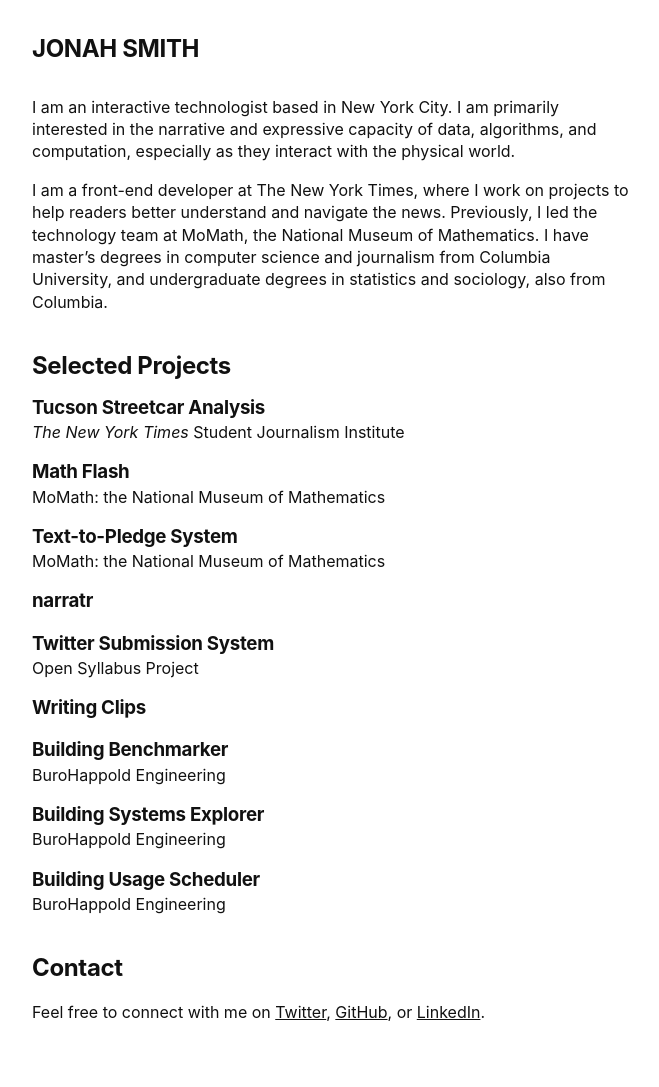
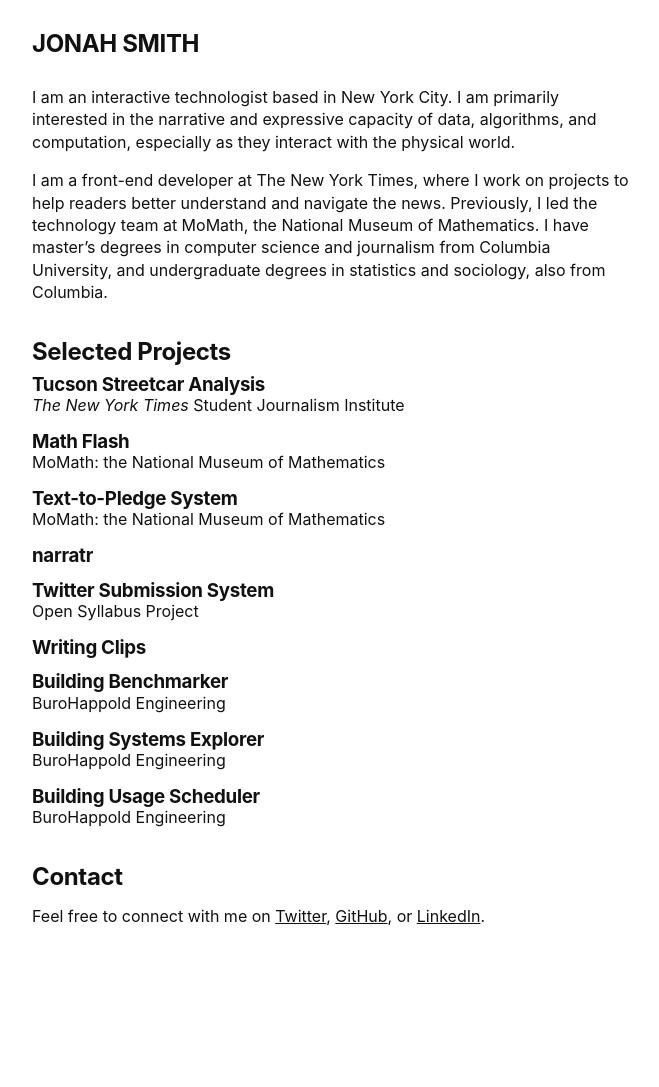
Before and after one commit to jonahsmith/personal-site, a Jekyll site: the page built from index.md, in a window 1280 px wide. Shown: the whole page, without its empty margins (308-967 px from the left). Built offline with Jekyll 4.4.1, drawn with Linux system fonts in a browser that asks for light colours; some web fonts are replaced; after the commit the page ends 991 px from its top, so only the background shows below that.

Commit message:
fix bugs and add dark mode

```diff
--- a/_includes/footer.html
+++ b/_includes/footer.html
@@ -1,9 +1,3 @@
         </main>
-        <script src="/assets/js/text-balancer.js"></script>
-        <script>
-            window.onload = function() {
-                textBalancer.initialize();
-            }
-        </script>
     </body>
 </html>
--- a/assets/css/main.scss
+++ b/assets/css/main.scss
@@ -12,12 +12,26 @@ body {
     color: $dark-text;
     margin: 2em 2% 4em;
     line-height: 1.4;
+
+    @media (prefers-color-scheme: dark) {
+        background: #1a1a1a;
+        color: #fff;
+
+        a,
+        a:hover,
+        a:active,
+        a:focus,
+        a:visited {
+            color: #fff;
+        }
+    }
 }
 
 h1, h2, h3, h4 {
     letter-spacing: -0.015em;
     margin-top: 1.5em;
     margin-bottom: 0.5em;
+    line-height: 1;
 }
 
 img {
@@ -47,7 +61,6 @@ a:visited {
 
 .project {
     a {
-        color: $dark-text;
         text-decoration: none;
 
         &:hover {
@@ -120,14 +133,17 @@ a:visited {
 
 }
 
+.embed-wrapper {
+    width: $max-width;
+    max-width: 100%;
+    margin: 0 auto;
+}
+
 .embed-container {
     position: relative;
     padding-bottom: 56.25%;
     height: 0;
     overflow: hidden;
-    max-width: 100%;
-    margin-top: 3em;
-    margin-bottom: 3em;
 }
 
 .embed-container iframe,
--- a/assets/js/text-balancer.js
+++ /dev/null
@@ -1,3 +0,0 @@
-// https://github.com/NYTimes/text-balancer
-
-textBalancer=function(){function e(t,n,r,i){var l;return r>=i?void(t.style.maxWidth=i+"px"):(l=(r+i)/2,t.style.maxWidth=l+"px",void(t.clientHeight>n?e(t,n,l+1,i):e(t,n,r+1,l)))}var t=[],n=function(e){e?l(e):t=document.querySelectorAll(".balance-text"),r();var n=i(function(){r()},100);window.addEventListener("resize",n)},r=function(){var n,r;for(r=0;r<t.length;r+=1)n=t[r],o(n)&&(n.style.maxWidth="",e(n,n.clientHeight,0,n.clientWidth))},i=function(e,t,n){var r;return function(){var i=this,l=arguments,o=function(){r=null,n||e.apply(i,l)},a=n&&!r;clearTimeout(r),r=setTimeout(o,t),a&&e.apply(i,l)}},l=function(e){selectorArray=e.split(",");for(var n=0;n<selectorArray.length;n+=1)for(var r=document.querySelectorAll(selectorArray[n].trim()),i=0;i<r.length;i+=1){var l=r[i];t.push(l)}},o=function(e){var t,n,r,i,l,o;return o=e.innerHTML,r=10,i=e.innerHTML.split(" "),l=document.createElement("span"),l.id="element-first-word",l.innerHTML=i[0],i=i.slice(1),e.innerHTML="",e.appendChild(l),e.innerHTML+=" "+i.join(" "),l=document.getElementById("element-first-word"),t=l.offsetHeight,n=e.offsetHeight,e.innerHTML=o,n-r>t};return{initialize:n}}();
```
Also changed, not shown: interactive/pledge.md (+4 -2 lines).
